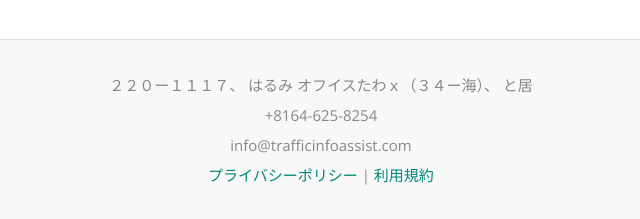
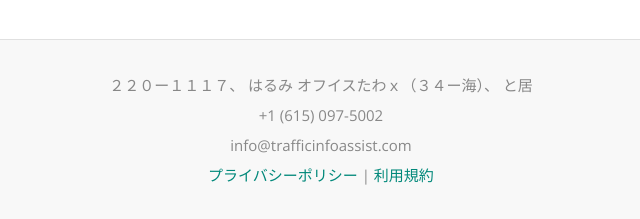
Before and after one commit to developercampaign/Traffic-Info-Assist, a plain HTML site: page privacy-policy.html in a window 1280 px wide. Shown: the part 2319-2538 px from the top of the page, 319-959 px from the left. Drawn offline with nearby package versions, Linux system fonts and the light colour scheme; some packages are replaced by stand-ins of ours; a script that the page names is missing.

Commit message:
Update privacy-policy.html

```diff
--- a/privacy-policy.html
+++ b/privacy-policy.html
@@ -64,7 +64,7 @@
                     <p class="copy_right text-center">
                         ２２０ー１１１７、 はるみ オフイスたわｘ（３４ー海）、 と居
                         <br>
-                        +8164-625-8254
+                        +1 (615) 097-5002
                         <br>
                         info@trafficinfoassist.com
                         <br>
```
